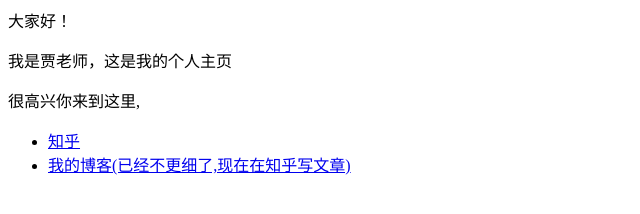
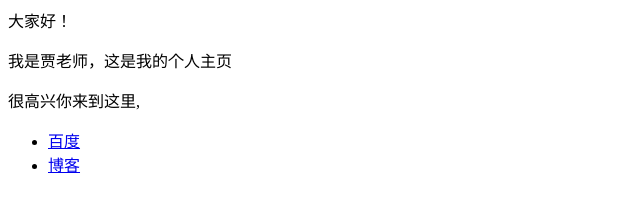
Before and after one commit to physicsjia/physicsjia.github.io, a plain HTML site: page index.html in a window 1280 px wide. Shown: the whole page, without its empty margins (0-640 px from the left). Drawn offline with Linux system fonts and the light colour scheme.

Commit message:
Update index.html

```diff
--- a/index.html
+++ b/index.html
@@ -3,6 +3,6 @@
 <p>很高兴你来到这里,</p>
 
 <ul>
-  <li> <a href="https://www.zhihu.com/people/AJLoveChina">知乎</a> </li>
-  <li> <a href="http://hejie.nigeerhuo.com">我的博客(已经不更细了,现在在知乎写文章)</a> </li>
+  <li> <a href="http://baidu.com">百度</a> </li>
+  <li> <a href="http://baidu.com">博客</a> </li>
 </ul>
```
